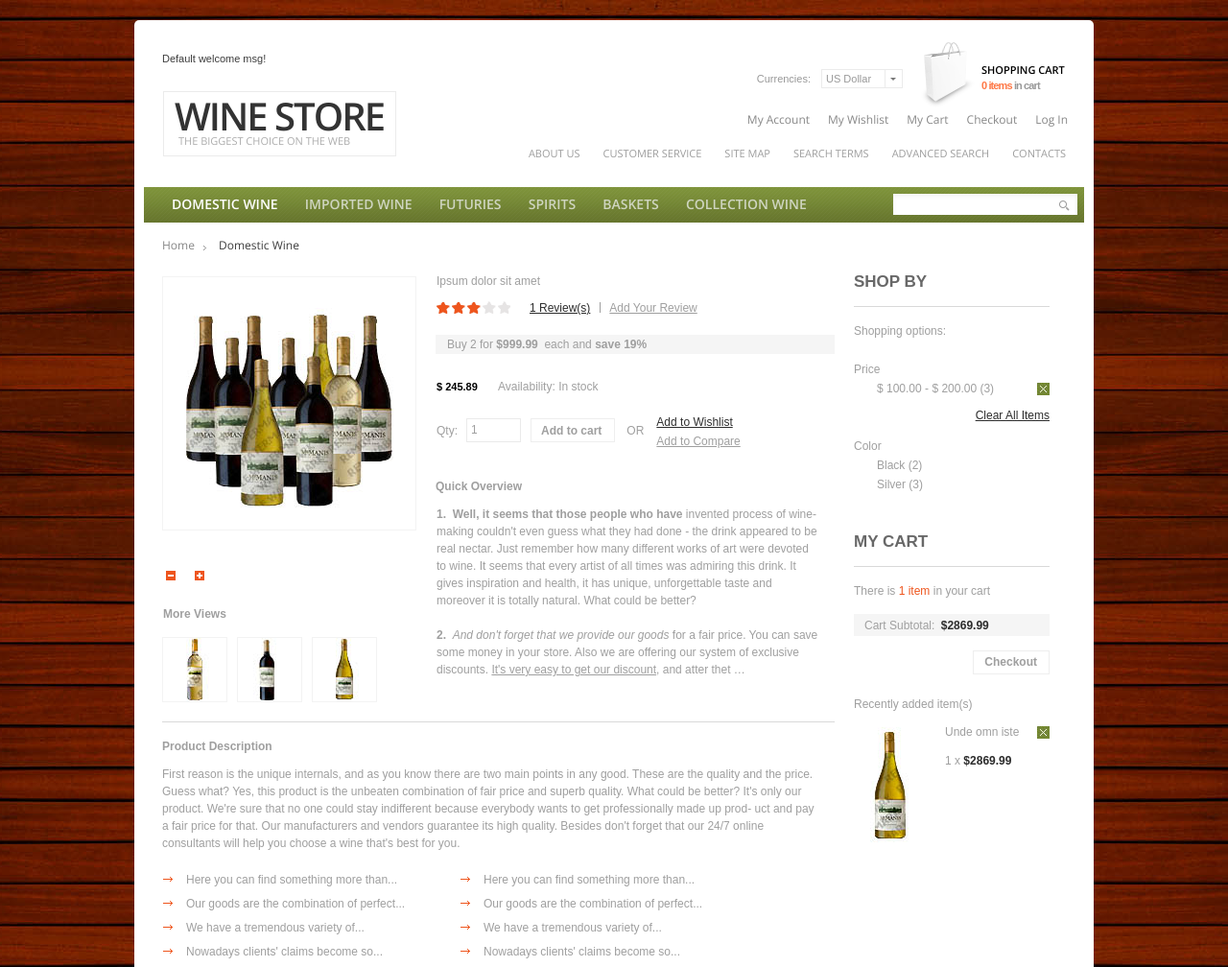
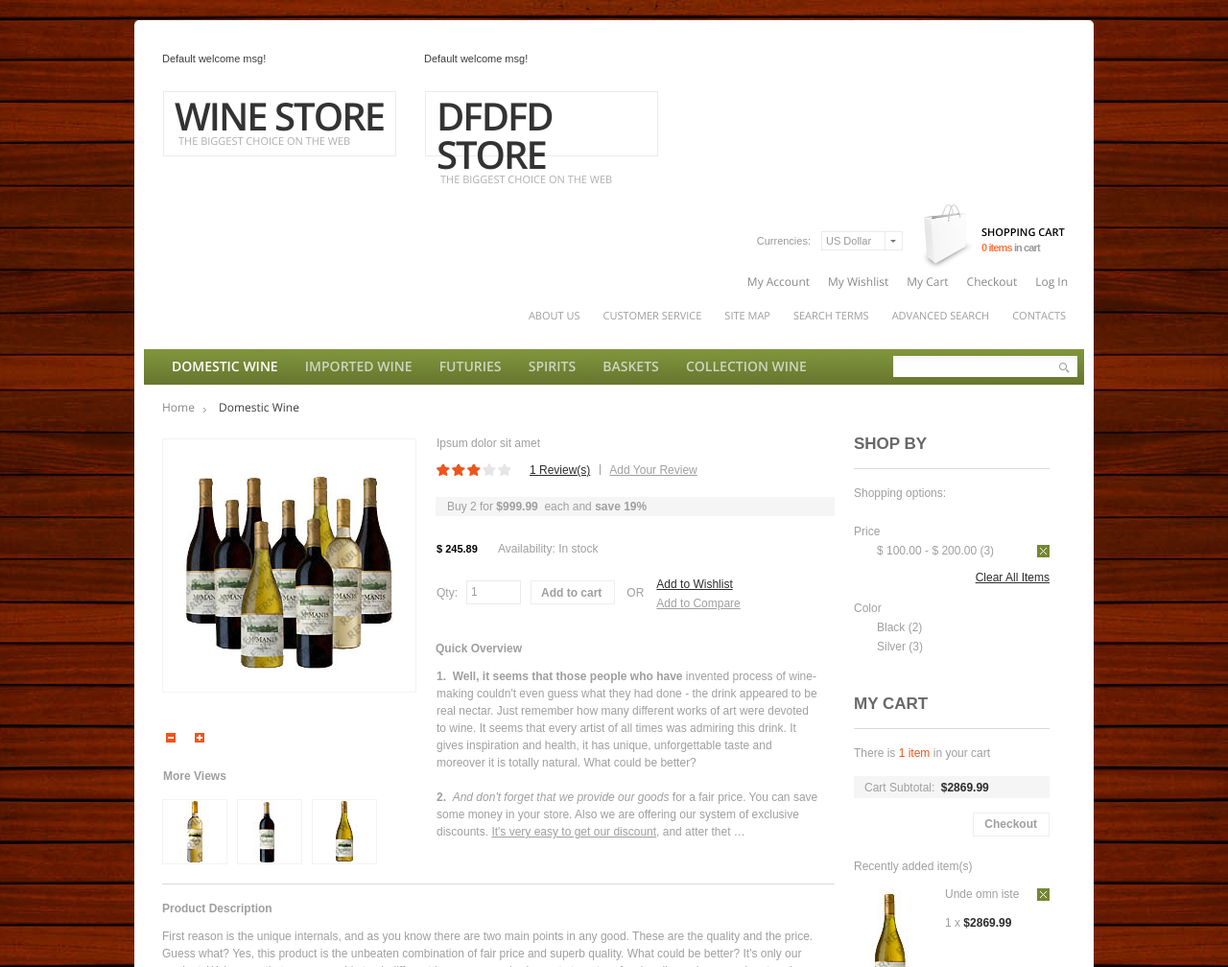
Before and after one commit to Vika-Kulikova/WineStore, a plain HTML site: page product1.html in a window 1280 px wide. Shown: the top 1008 px of the page at 96% size. Drawn offline with nearby package versions, Linux system fonts and the light colour scheme.

Commit message:
Added new div-block and changed text

```diff
--- a/product1.html
+++ b/product1.html
@@ -34,6 +34,17 @@
 						</a>
 					</div>
 				</div>
+				<!--&#45;&#45;&#45;&#45;-->
+				<div class=col-l>
+					<p>Default welcome msg!</p>
+					<div class=logo>
+						<a href="index.html">
+							<strong>dfdfd store</strong>
+							<span>The biggest choice on the web</span>
+						</a>
+					</div>
+				</div>
+				<!-- -&#45;&#45;-->
 				<div class="col-r">
 					<div class="row-header">
 						<div class="block-card">
```
